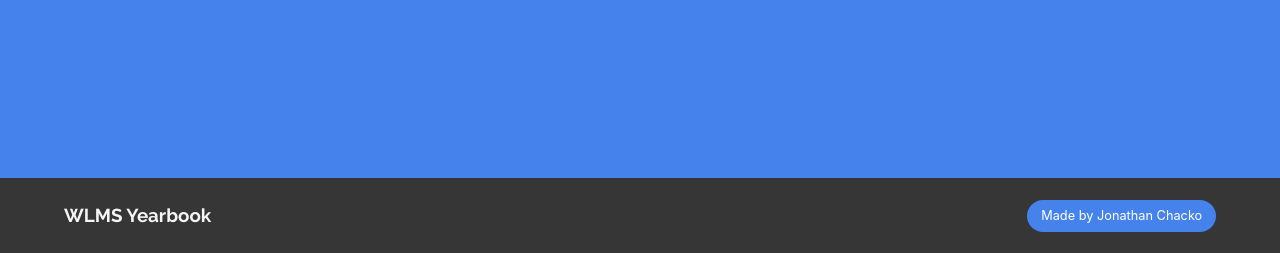
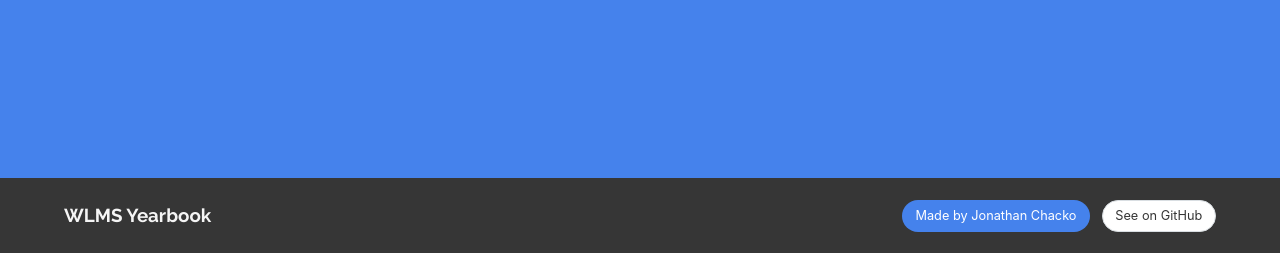
Before and after one commit to jchacko11/yearbook-id-checker, a Flask app: page / in a window 1280 px wide. Shown: the part 547-800 px from the top of the page. Run offline with Flask 2, Linux system fonts and the light colour scheme.

Commit message:
Add see on GitHub button

```diff
--- a/templates/index.html
+++ b/templates/index.html
@@ -73,6 +73,11 @@
                         Made by Jonathan Chacko
                     </a>
                 </p>
+                <p class="level-item">
+                    <a class="button is-small" href="https://github.com/jchacko11/yearbook-id-checker/" target="_blank">
+                        See on GitHub
+                    </a>
+                </p>
             </div>
 
         </nav>
@@ -87,7 +92,8 @@
     .button, .input {
         height: unset !important;
     }
-    html{
+
+    html {
         overflow: auto;
     }
 </style>
```
